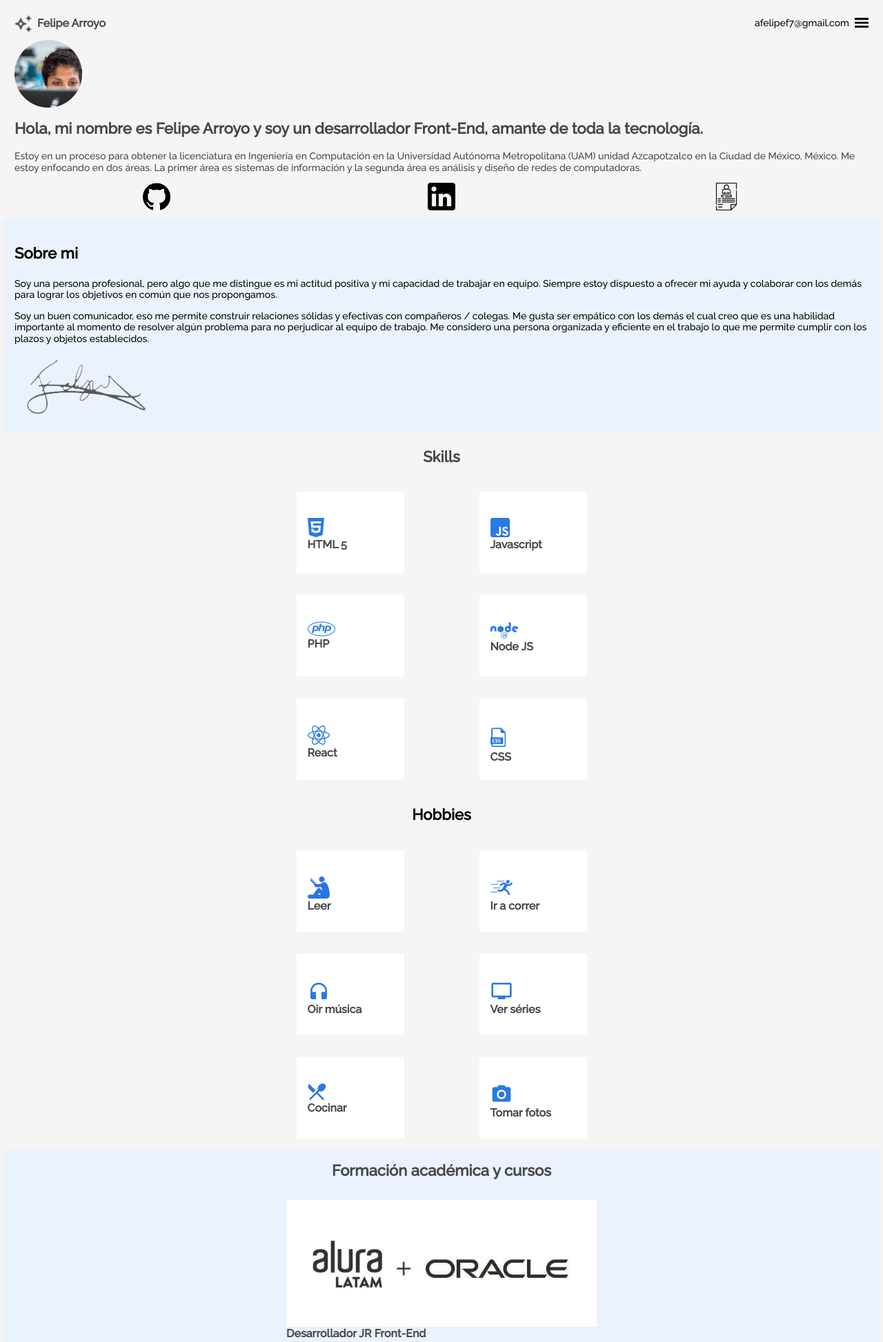
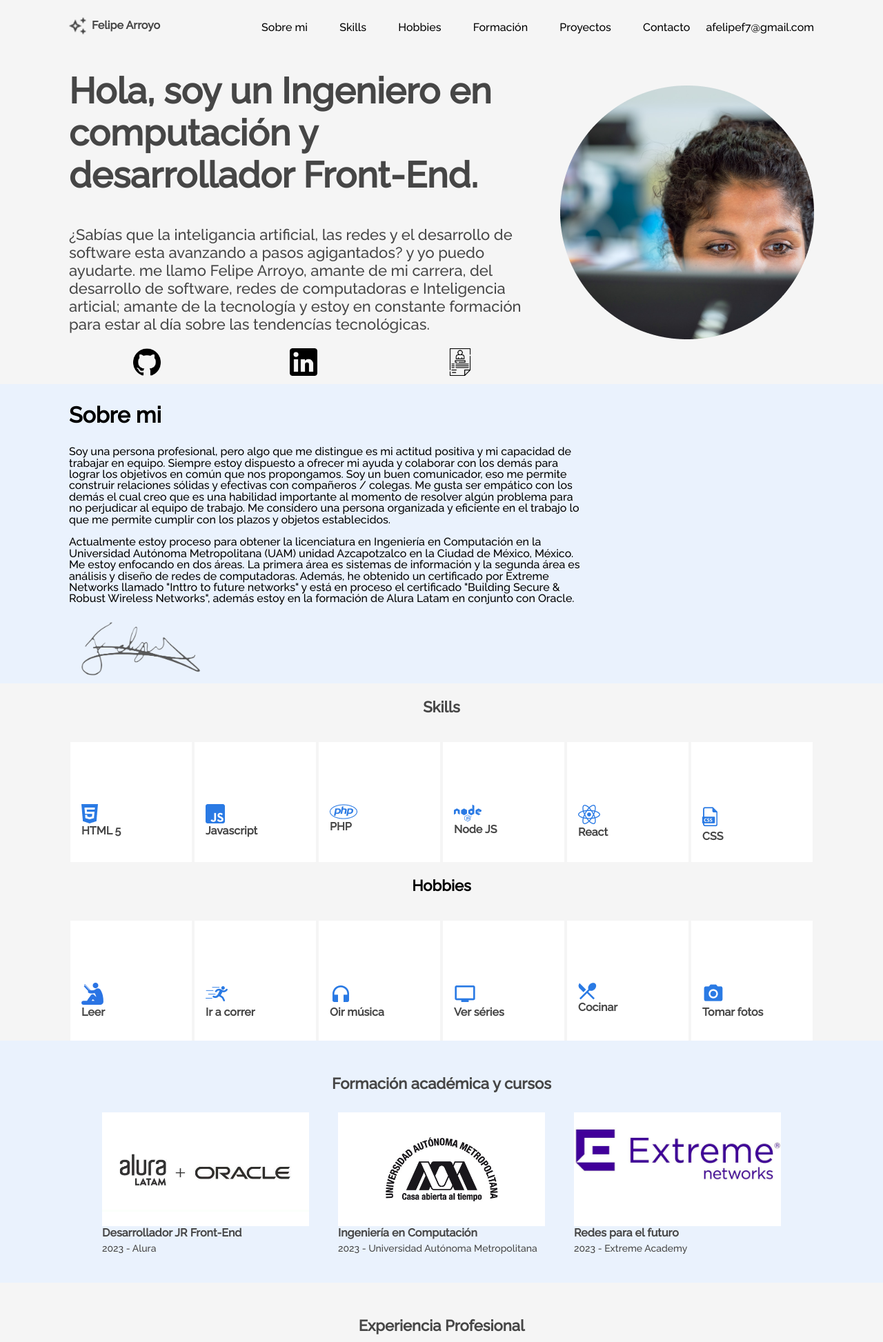
Before and after one commit to kmn04MX/miPortaafolio, a plain HTML site: page docs/index.html in a window 1280 px wide. Shown: the top 1946 px of the page at 69% size. Drawn offline with Linux system fonts and the light colour scheme; files that its build step writes are made by us from their sources.

Commit message:
Termine el diseñó frontend

```diff
--- a/docs/css/academic/academic.css
+++ b/docs/css/academic/academic.css
@@ -3,6 +3,7 @@
     flex-direction: column;
     align-items: center;
     background-color: var(--cor-de-secundary);
+    padding: 0 16px 0 16px;
 }
 
 .academic__title{
@@ -14,11 +15,15 @@
 }
 
 .academic__courses{
-
+    display: flex;
+    flex-direction: column;
+    align-items: center;
+    width: 100%;
 }
 
 .academic__courses__box{
-
+    width: 100%;
+    max-width: 300px;
 }
 
 .academic__courses__list{
@@ -31,17 +36,16 @@
 .academic__courses__item__img{
     display: flex;
     justify-content: center;
+    align-items: center;
+    height: 165px;
+    background-color: var(--cor-de-third);
 }
 
 .academic__courses__item__img img{
-    width: 90%;
-    max-width: 500px;
+    width: 100%;
 }
 
-.academic__courses__item__title{
-    display: flex;
-    justify-content: center;
-}
+
 
 .academic__courses__item__title h4{
     font-weight: 700;
@@ -49,32 +53,49 @@
     line-height: 19px;
     color: var(--cor-de-primary);
     margin: 0;
-    width: 90%;
-    max-width: 500px;
 }
 
-.academic__courses__item__subtitle{
-    display: flex;
-    justify-content: center;
-}
 
 .academic__courses__item__subtitle p {
     font-weight: 500;
     font-size: 1.4rem;
     line-height: 16px;
     color: var(--cor-de-primary);
-    margin: 8px 0 0 0;
-    width: 90%;
-    max-width: 500px;
+    margin: 5px 0 0 0;
+
 }
+
+
+
 
 
 /* Tablet */
 @media screen and (min-width:768px){
+    .academic{
+        padding: 32px;
+    }
+    .academic__courses{
+        flex-direction: row;
+        justify-content: space-between;
+    }
+    .academic__courses__box{
+        margin: 0 1.6rem 0 1.6rem;
+    }
 
 }
 
+
 /* Desktop */
 @media screen and (min-width:1024px){
-
+    .academic{
+       padding-bottom: 32px;
+    }
+    .academic__courses{
+        padding-left: 100px;
+        padding-right: 100px;
+        width: 100%;
+        max-width: 1400px;
+        box-sizing: border-box;
+        margin: 0 auto;
+    }
 }
--- a/docs/css/hobbies/hobbies.css
+++ b/docs/css/hobbies/hobbies.css
@@ -42,11 +42,44 @@
 
 /* Tablet */
 @media screen and (min-width:768px){
+    .hobbies{
+        padding: 0 32px 0 32px;
+    }
+    .hobbies__line{
+        max-width: 1024px;
 
+    }
+    .hobbies__box{
+        width: 100%;
+        height: 118px;
+        max-width: 220px;
+        margin: 25px calc(100% - 98%) 25px calc(100% - 98%);
+    }
 }
 
 
 /* Desktop */
 @media screen and (min-width: 1024px){
+    .hobbies{
+        padding: 0;
+    }
+    .hobbies__line{
+        padding-left: 100px;
+        padding-right: 100px;
+        width: 100%;
+        max-width: 1400px;
+        box-sizing: border-box;
+        margin: 0 auto;
+    }
 
+    .hobbies__box{
+        margin: 15px 0 0;
+       width: 176px;
+       height: 174px;
+    }
+
+    .hobbies__box ul {
+        margin: 90px 0 0 16px;
+        padding: 0;
+    }
 }
--- a/docs/css/main.css
+++ b/docs/css/main.css
@@ -26,7 +26,6 @@ a{
 .tudo{
     display: flex;
     flex-direction: column;
-    margin: 0 5px 0 5px;
     overflow: hidden;
     min-width: 320px;
 }
--- a/docs/css/menu/menu.css
+++ b/docs/css/menu/menu.css
@@ -5,15 +5,17 @@
     width: 100%;
     height: 56px;
     background-color: var(--cor-de-fundo); */
+    padding: 0 16px 0 16px;
 }
 
 .menu__header{
     display: flex;
-    padding: 10px 0 0 16px;
+    margin-top: 16px;
+
 }
 
 .menu__title{
-    margin-left: 8px;
+    margin: auto 0;
     font-size: 1.6rem;
     color: var(--cor-de-primary);
 }
@@ -21,12 +23,12 @@
 .menu__logo{
     width: 25px;
     height: 25px;
-    margin: auto 0;
+    margin-right: 8px;
 }
 
 nav{
     display: flex;
-    padding: 16px 0 0 0;
+
 }
 
 .menu__list{
@@ -35,17 +37,19 @@ nav{
 
 .menu__list__item{
     color: var(--cor-de-primary);
-}
-
-.menu__list__item__contato{
-    margin: 10px 8px 0 0;
-    font-size: 1.4rem;
-    color: var(--cor-de-primary);
+    font-size: 1.6rem;
 }
 
 .menu__list__item__icon{
-    margin: 7px 16px 0 0;
+    margin-top: 18px;
 }
+.menu__list__item__contato{
+    font-size: 1.4rem;
+    color: var(--cor-de-primary);
+    margin-top: 20px;
+    margin-right: 10px;
+}
+
 
 .menu__icon{
     width: 20px;
@@ -53,13 +57,60 @@ nav{
 
 
 /*Tablet de 768px a 1023px*/
-@media screen and(min-width:768px) {
+@media screen and (min-width:768px) {
+    .menu{
+        padding: 0 32px 0 32px;
 
+    }
 }
 
 
 /* Desktop 1024 en adelante */
+
 @media screen and (min-width: 1024px) {
+    .menu{
+        padding: 0 32px 0 32px;
+
+    }
+}
+@media screen and (min-width: 1024px) {
+    .menu{
+        padding-left: 100px;
+        padding-right: 100px;
+        width: 100%;
+        max-width: 1400px;
+        box-sizing: border-box;
+        margin: 0 auto;
+
+    }
+    .menu__header{
+        margin-top: 16px;
+    }
+    .menu__logo{
+        margin: auto 8px;
+        margin-left: 0;
+    }
+
+    .menu__list__item__icon{
+        display: none;
+    }
+    nav{
+        width: 80%;
+        padding: 0;
+    }
+    .menu__list{
+        width: 100%;
+        display: flex;
+        justify-content: space-around;
+        margin-top: 32px;
+
+    }
+
+    .menu__list__item__contato{
+        font-size: 1.6rem;
+        margin-top: 32px;
+        margin-right: 0;
+    }
 
 
 }
--- a/docs/css/skills/skills.css
+++ b/docs/css/skills/skills.css
@@ -3,6 +3,7 @@
     display: flex;
     flex-direction: column;
     align-items: center;
+
 }
 
 .skills__title{
@@ -47,10 +48,44 @@
 
 /* Tablet */
 @media screen and (min-width:768px){
+    .skills{
+        padding: 0 32px 0 32px;
+    }
+    .skills__line{
+        max-width: 1024px;
 
+    }
+    .skills__box{
+        width: 100%;
+        height: 118px;
+        max-width: 220px;
+        margin: 25px calc(100% - 98%) 25px calc(100% - 98%);
+    }
 }
 
 /* Desktop */
 @media screen and (min-width:1024px){
+    .skills{
+        padding: 0;
+    }
+    .skills__line{
+        padding-left: 100px;
+        padding-right: 100px;
+        width: 100%;
+        max-width: 1400px;
+        box-sizing: border-box;
+        margin: 0 auto;
+    }
+
+    .skills__box{
+        margin: 15px 0 0;
+       width: 176px;
+       height: 174px;
+    }
+
+    .skills__box ul {
+        margin: 90px 0 0 16px;
+        padding: 0;
+    }
 
 }
--- a/docs/css/sobreMi/sobreMi.css
+++ b/docs/css/sobreMi/sobreMi.css
@@ -1,7 +1,7 @@
 
 .about{
     background-color: var(--cor-de-secundary);
-    padding: 16px;
+    padding: 0 16px 0 16px;
 }
 
 .about__title{
@@ -23,11 +23,33 @@
 
 /* Tablet */
 @media screen and (min-width:768px){
-
+    .about{
+        padding: 0 32px 0 32px;
+    }
 }
 
 /* Desktop */
 
 @media screen and (min-width:1024px){
+    .about{
+        padding: 0;
+    }
+    .about__container{
+        padding-left: 100px;
+        padding-right: 100px;
+        width: 100%;
+        max-width: 1400px;
+        box-sizing: border-box;
+        margin: 0 auto;
+    }
+
+    .about__title{
+        font-size: 3.2rem;
+    }
+
+    .about__paragraph{
+        font-size: 1.6rem;
+        width: 750px;
+    }
 
 }
--- a/docs/css/title/title.css
+++ b/docs/css/title/title.css
@@ -1,4 +1,6 @@
-
+.title{
+    margin: 0 16px 0 16px ;
+}
 
 .title__profile{
     width: 98px;
@@ -8,7 +10,6 @@
 .title__div{
     display: flex;
     flex-direction: column;
-    padding: 0 16px 0 16px ;
 /*     margin-top: 56px; */
     align-content: center;
 }
@@ -45,11 +46,50 @@
 
 /* Tablet */
 @media screen and (min-width:768px){
+    .title{
+        margin: 0 32px 0 32px ;
+    }
+    .title__div{
+        flex-direction: row-reverse;
+        justify-content: space-between;
+    }
+    .title__profile{
+        width: 146px;
+        height: 146px;
+        align-self: center;
+    }
 
+    .title__container{
+        width: 100%;
+        max-width: 700px;
+        margin: 0 32px 0 0;
+    }
 }
 
 
 /* Desktop */
 @media screen and (min-width:1024px){
-
+    .title{
+        padding-left: 100px;
+        padding-right: 100px;
+        width: 100%;
+        max-width: 1400px;
+        box-sizing: border-box;
+        margin: 0 auto;
+    }
+    .title__profile{
+        width: 368px;
+        height: 368px;
+    }
+    .title__container{
+        align-self: center;
+    }
+    .title__bio{
+        font-size: 5.2rem;
+        line-height: 6.1rem;
+    }
+    .title__subsection{
+        font-size: 2.2rem;
+        line-height: 2.6rem;
+    }
 }
--- a/docs/index.html
+++ b/docs/index.html
@@ -50,8 +50,8 @@
         <div class="title__div">
             <img class="title__profile" src="img\profile.png">
             <div class="title__container">
-                <h2 class="title__bio">Hola, mi nombre es Felipe Arroyo y soy un desarrollador Front-End, amante de toda la tecnología.</h2>
-                <h3 class="title__subsection">Estoy en un proceso para obtener la licenciatura en Ingeniería en Computación en la Universidad Autónoma Metropolitana (UAM) unidad Azcapotzalco en la Ciudad de México, México. Me estoy enfocando en dos áreas. La primer área es sistemas de información y la segunda área es análisis y diseño de redes de computadoras.</h3>
+                <h2 class="title__bio">Hola, soy un Ingeniero en computación y desarrollador Front-End.</h2>
+                <h3 class="title__subsection">¿Sabías que la inteligancia artificial, las redes y el desarrollo de software esta avanzando a pasos agigantados? y yo puedo ayudarte. me llamo Felipe Arroyo, amante de mi carrera, del desarrollo de software, redes de computadoras e Inteligencia articial; amante de la tecnología y estoy en constante formación para estar al día sobre las tendencías tecnológicas.</h3>
                 <ul class="title__network">
                      <!-- Pon los enlaces de tus redes sociales favoritas -->
                     <li class="title__network__item"><a target="_blank" href="https://github.com/kmn04MX"><img src="./icons/github.png" alt="Ingresa a mi GitHub"></a></li>
@@ -66,8 +66,9 @@
     <section class="about" id="sobre-mi">
         <div class="about__container">
             <h3 class="about__title">Sobre mi</h3>
-            <p class="about__paragraph">Soy una persona profesional, pero algo que me distingue es mi actitud positiva y mi capacidad de trabajar en equipo. Siempre estoy dispuesto a ofrecer mi ayuda y colaborar con los demás para lograr los objetivos en común que nos propongamos.</p>
-            <p class="about__paragraph">Soy un buen comunicador, eso me permite construir relaciones sólidas y efectivas con compañeros / colegas. Me gusta ser empático con los demás el cual creo que es una habilidad importante al momento de resolver algún problema para no perjudicar al equipo de trabajo. Me considero una persona organizada y eficiente en el trabajo lo que me permite cumplir con los plazos y objetos establecidos.</p>
+            <p class="about__paragraph">Soy una persona profesional, pero algo que me distingue es mi actitud positiva y mi capacidad de trabajar en equipo. Siempre estoy dispuesto a ofrecer mi ayuda y colaborar con los demás para lograr los objetivos en común que nos propongamos. Soy un buen comunicador, eso me permite construir relaciones sólidas y efectivas con compañeros / colegas. Me gusta ser empático con los demás el cual creo que es una habilidad importante al momento de resolver algún problema para no perjudicar al equipo de trabajo. Me considero una persona organizada y eficiente en el trabajo lo que me permite cumplir con los plazos y objetos establecidos.</p>
+
+            <p class="about__paragraph">Actualmente estoy proceso para obtener la licenciatura en Ingeniería en Computación en la Universidad Autónoma Metropolitana (UAM) unidad Azcapotzalco en la Ciudad de México, México. Me estoy enfocando en dos áreas. La primera área es sistemas de información y la segunda área es análisis y diseño de redes de computadoras. Además, he obtenido un certificado por Extreme Networks llamado "Inttro to future networks" y está en proceso el certificado "Building Secure & Robust Wireless Networks", además estoy en la formación de Alura Latam en conjunto con Oracle.</p>
             <!-- Si quieres, pon tú firma acá! -->
             <img class="about__signature" src="./img/firma_low.png">
         </div>
@@ -203,7 +204,7 @@
     <!-- Sección de Experiencia Profesional/Proyectos-->
     <section class="experience" id="xp">
         <h2 class="experience__section__title" >Experiencia Profesional</h2>
-        <div class="experiencie__box">
+        <div class="experience__box">
             <!-- Pon el logotipo/captura de pantalla de tu proyecto -->
             <!-- Aquí va la imagen -->
             <div class="experience__info">
@@ -221,11 +222,6 @@
                         <li class="experience__links__item"><a href="https://github.com/kmn04MX/barberAlura" target="_blank">Ver repositorio <i class="fa-brands fa-github"></i></a></li>
                     </ul>
             </div>
-        </div>
-
-        <div class="experiencie__box">
-            <!-- Pon el logotipo/captura de pantalla de tu proyecto -->
-            <!-- Aquí va la imagen -->
             <div class="experience__info">
                 <div class="experience__model">
                     <img class="experience__model__image" src="./images_proyect/encriptador.png" alt="Pagina apeperia">
@@ -243,10 +239,6 @@
                         <li class="experience__links__item"><a href="https://github.com/kmn04MX/encriptadorPages" target="_blank">Ver repositorio <i class="fa-brands fa-github"></i></a></li>
                     </ul>
             </div>
-        </div>
-        <div class="experiencie__box">
-            <!-- Pon el logotipo/captura de pantalla de tu proyecto -->
-            <!-- Aquí va la imagen -->
             <div class="experience__info">
                 <div class="experience__model">
                     <img class="experience__model__image" src="./images_proyect/miniAlura.png" alt="Pagina apeperia">
@@ -263,10 +255,6 @@
                         <li class="experience__links__item"><a href="https://github.com/kmn04MX/miniAlura" target="_blank">Ver repositorio <i class="fa-brands fa-github"></i></a></li>
                     </ul>
             </div>
-        </div>
-        <div class="experiencie__box">
-            <!-- Pon el logotipo/captura de pantalla de tu proyecto -->
-            <!-- Aquí va la imagen -->
             <div class="experience__info">
                 <div class="experience__model">
                     <img class="experience__model__image" src="./images_proyect/apeperia.png" alt="Pagina apeperia">
@@ -284,10 +272,6 @@
                         <li class="experience__links__item"><a href="https://github.com/kmn04MX/apeperia" target="_blank">Ver repositorio <i class="fa-brands fa-github"></i></a></li>
                     </ul>
             </div>
-        </div>
-        <div class="experiencie__box">
-            <!-- Pon el logotipo/captura de pantalla de tu proyecto -->
-            <!-- Aquí va la imagen -->
             <div class="experience__info">
                 <div class="experience__model">
                     <img class="experience__model__image" src="./images_proyect/fruta_fruto.png" alt="Pagina apeperia">
@@ -307,10 +291,6 @@
                         <li class="experience__links__item"><a href="https://github.com/kmn04MX/frutaFrutoAtomicDesign" target="_blank">Ver repositorio <i class="fa-brands fa-github"></i></a></li>
                     </ul>
             </div>
-        </div>
-        <div class="experiencie__box">
-            <!-- Pon el logotipo/captura de pantalla de tu proyecto -->
-            <!-- Aquí va la imagen -->
             <div class="experience__info">
                 <div class="experience__model">
                     <img class="experience__model__image" src="./images_proyect/checlist_task.png" alt="Pagina apeperia">
@@ -331,11 +311,6 @@
                         <li class="experience__links__item"><a href="https://github.com/kmn04MX/domJS" target="_blank">Ver repositorio <i class="fa-brands fa-github"></i></a></li>
                     </ul>
             </div>
-        </div>
-
-        <div class="experiencie__box">
-            <!-- Pon el logotipo/captura de pantalla de tu proyecto -->
-            <!-- Aquí va la imagen -->
             <div class="experience__info">
                 <div class="experience__model">
                     <img class="experience__model__image" src="./images_proyect/petshop_validacionForm.png" alt="Pagina apeperia">
@@ -355,11 +330,6 @@
                         <li class="experience__links__item"><a href="https://github.com/kmn04MX/formValidacionJS" target="_blank">Ver repositorio <i class="fa-brands fa-github"></i></a></li>
                     </ul>
             </div>
-        </div>
-
-        <div class="experiencie__box">
-            <!-- Pon el logotipo/captura de pantalla de tu proyecto -->
-            <!-- Aquí va la imagen -->
             <div class="experience__info">
                 <div class="experience__model">
                     <img class="experience__model__image" src="./images_proyect/petshop_CRUD.png" alt="Pagina apeperia">
@@ -379,6 +349,27 @@
                     <ul class="experience__links">
                         <li class="experience__links__item"><a href="https://kmn04mx.github.io/crudJS/" target="_blank">Ver demo <i class="fa-solid fa-arrow-up-right-from-square"></i></a></li>
                         <li class="experience__links__item"><a href="https://github.com/kmn04MX/crudJS" target="_blank">Ver repositorio <i class="fa-brands fa-github"></i></a></li>
+                    </ul>
+            </div>
+            <div class="experience__info">
+                <div class="experience__model">
+                    <img class="experience__model__image" src="" alt="">
+                </div>
+                <h2 class="experience__title">Proximamente</h2>
+                <h3 class="experience__text"></h3>
+                    <ul class="experience__technologies">
+                        <!-- <li class="experience__technologies__item"></li>
+                        <li class="experience__technologies__item"></li>
+                        <li class="experience__technologies__item"></li>
+                        <li class="experience__technologies__item"></li>
+                        <li class="experience__technologies__item"></li>
+                        <li class="experience__technologies__item"></li>
+                        <li class="experience__technologies__item"></li>
+                        <li class="experience__technologies__item"></li> -->
+                    </ul>
+                    <ul class="experience__links">
+                        <!-- <li class="experience__links__item"><a href="https://kmn04mx.github.io/crudJS/" target="_blank">Ver demo <i class="fa-solid fa-arrow-up-right-from-square"></i></a></li>
+                        <li class="experience__links__item"><a href="https://github.com/kmn04MX/crudJS" target="_blank">Ver repositorio <i class="fa-brands fa-github"></i></a></li> -->
                     </ul>
             </div>
         </div>
```
Also changed, not shown: docs/css/contacto/contacto.css (+31 -1 lines), docs/css/experience/experience.css (+19 -5 lines).
